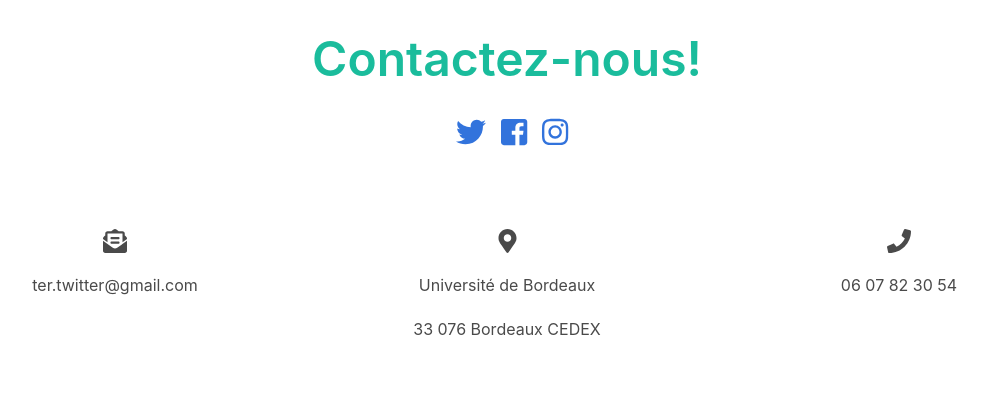
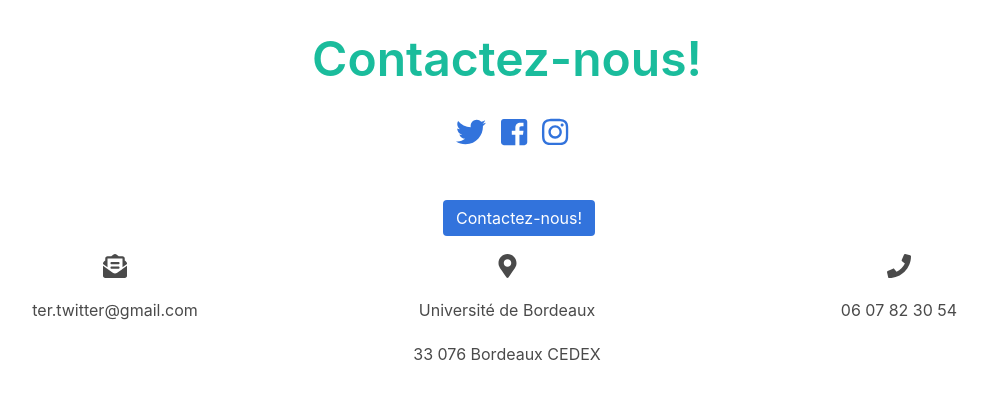
Before and after one commit to Madmax21x/Web_TER, a PHP site: page /contact.php in a window 1280 px wide. Shown: the part 160-560 px from the top of the page, without its empty margins (133-1121 px from the left). Run offline with PHP 8.4, Linux system fonts and the light colour scheme; some libraries are stand-ins or nearby versions.

Commit message:
Update contact.php

```diff
--- a/Site/contact.php
+++ b/Site/contact.php
@@ -20,6 +20,17 @@ include("entete.php");
 <br/>
 <br/>
 
+
+
+<div class ="block" >
+  <div class="banner" >
+      <div class="banner-content-1" style="position: absolute; top: 45%; left: 45%;" >
+          <button class="button is-link" id="open_modal">Contactez-nous!</button>
+  </div>
+</div>
+<?php
+include("formulaire.php");
+?>
 <div class="block">
   <div class="container about">
     <div class="columns">
@@ -40,3 +51,6 @@ include("entete.php");
     </div>
   </div>
 </div>
+
+<script src="https://ajax.googleapis.com/ajax/libs/jquery/3.4.0/jquery.min.js"></script>
+<script src="src/js/main.js"></script>
```
